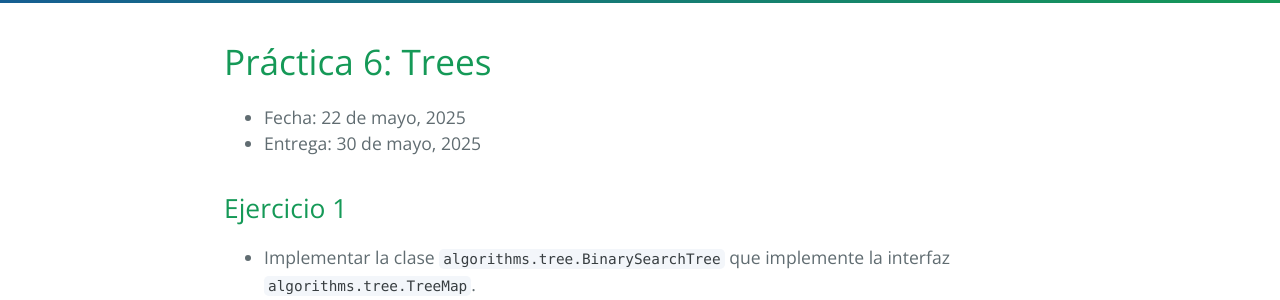
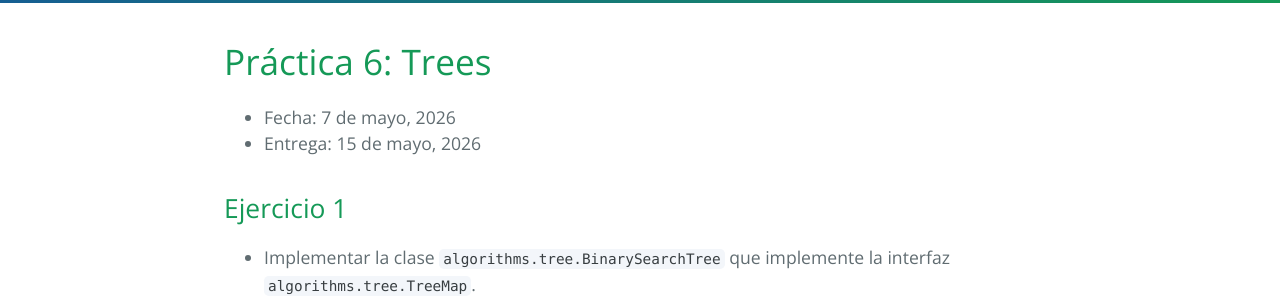
Before and after one commit to FacultadDeIngenieria/ayed, a Jekyll site: the page built from practice/tp6.md, in a window 1280 px wide. Shown: the part 266-566 px from the top of the page. Built offline with Jekyll 4.4.1, drawn with Linux system fonts in a browser that asks for light colours.

Commit message:
Enabling BST and Tp6.

```diff
--- a/practice/tp6.md
+++ b/practice/tp6.md
@@ -6,8 +6,8 @@ permalink: /practice/6
 
 # Práctica 6: Trees
 
-* Fecha: 22 de mayo, 2025
-* Entrega: 30 de mayo, 2025
+* Fecha: 7 de mayo, 2026
+* Entrega: 15 de mayo, 2026
 
 ## Ejercicio 1
 
```
Also changed, not shown: README.md.
